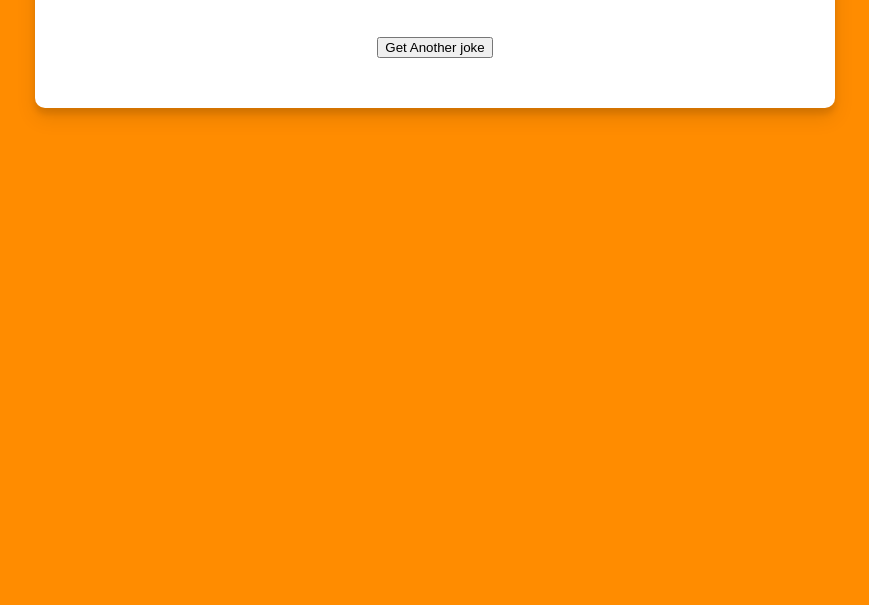
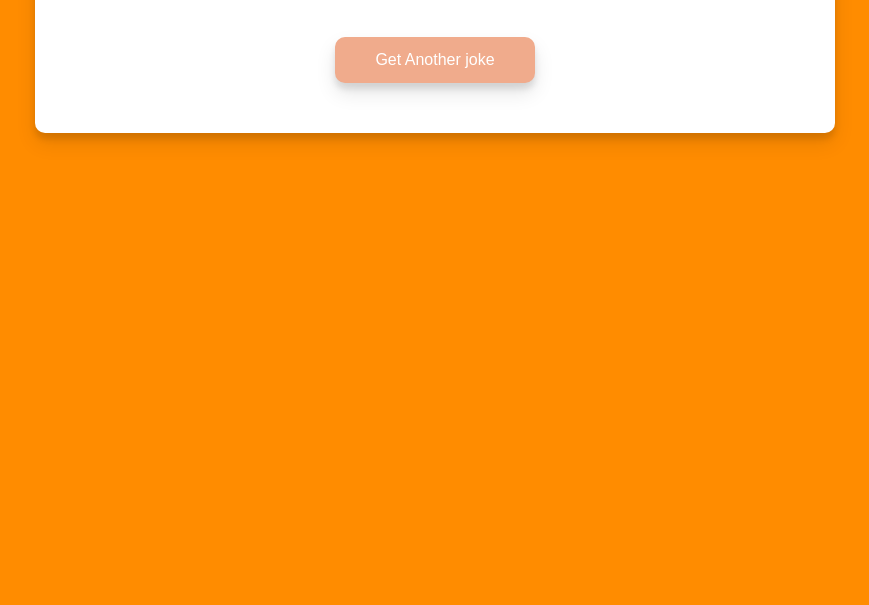
Before and after one commit to KubaBDK/Daadjokes, a plain HTML site: page index.html in a window 1280 px wide. Shown: the part 195-800 px from the top of the page, without its empty margins (205-1074 px from the left). Drawn offline with Linux system fonts and the light colour scheme.

Commit message:
pimped up

```diff
--- a/style.css
+++ b/style.css
@@ -41,3 +41,23 @@ h3 {
     margin: 50px auto;
     max-width: 600px;
 }
+
+.btn {
+    background-color: rgb(240, 171, 140);
+    color: #fff;
+    border: 0;
+    border-radius: 10px;
+    box-shadow: 0 10px 20px rgba(0, 0, 0, 0.1), 0 6px 6px rgba(0, 0, 0, 0.1);
+    padding: 14px 40px;
+    font-size: 16px;
+    cursor: pointer;
+}
+
+.btn:active {
+    transform: scale(0.98);
+}
+
+
+.btn:focus {
+    outline: 0;
+}
```
